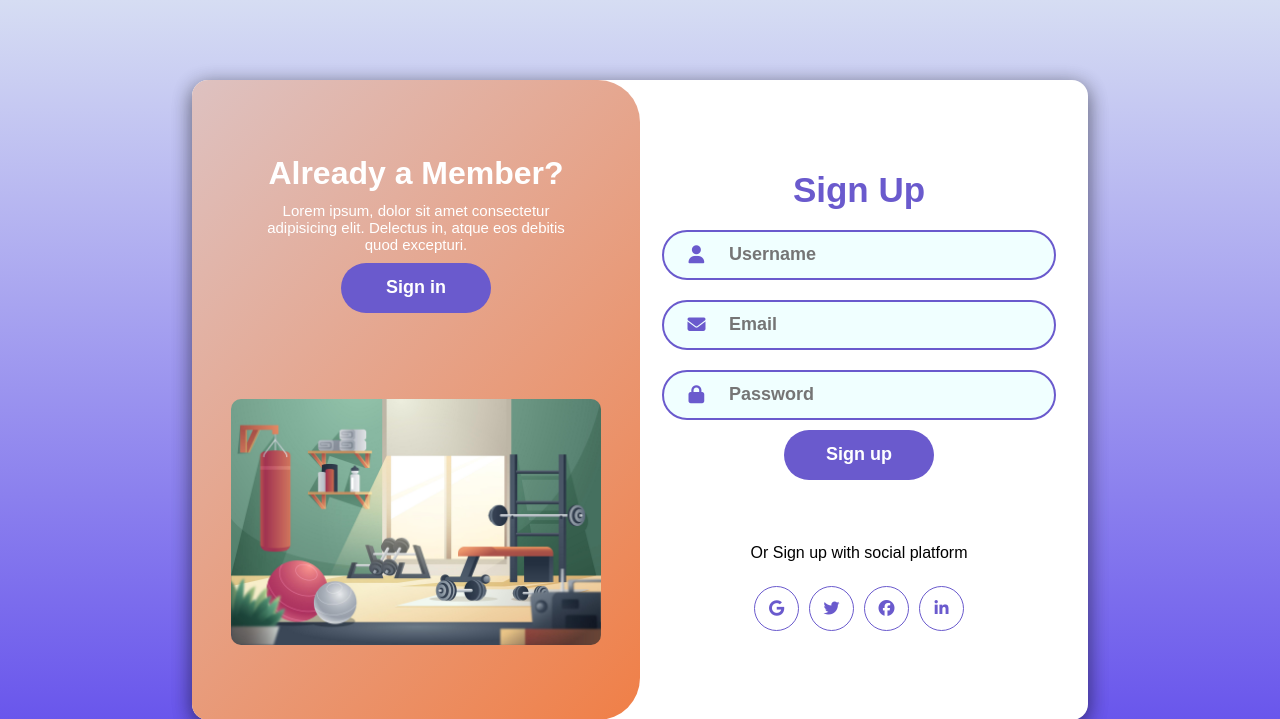
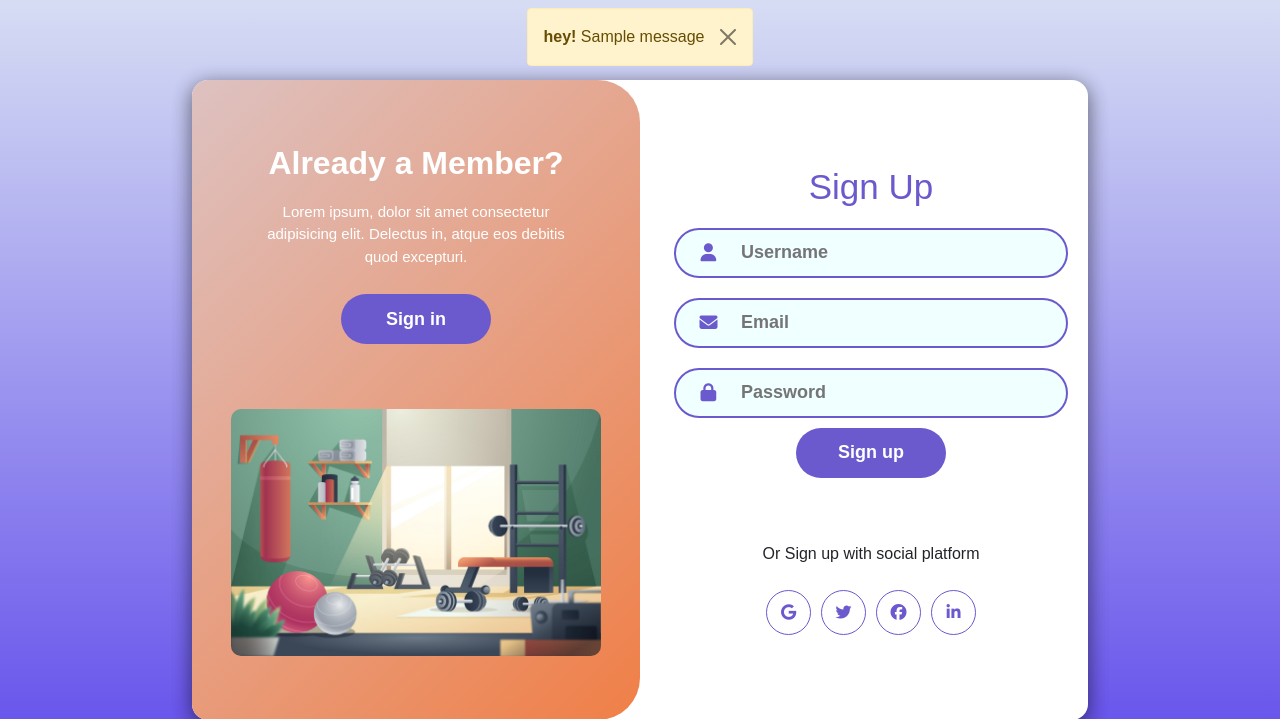
Before and after one commit to RynoCODE/Gym-Website, a Django app: page /signup/ in a window 1280 px wide. Shown: the top 719 px of the page. Run offline with Django 5.2, Linux system fonts and the light colour scheme; tables that the repository leaves empty hold one stand-in row (values such as "Sample post"); one stand-in notice (Sample message) is shown.

Commit message:
alert message added

```diff
--- a/app/static/styles/signup.css
+++ b/app/static/styles/signup.css
@@ -11,6 +11,18 @@ body {
     justify-content: center;
     min-height: 100vh;
     background: linear-gradient(rgb(214, 221, 243), rgb(93, 71, 235));
+}
+
+.alertBox {
+    display: flex;
+    justify-content: center;
+    align-items: center;
+    position: absolute;
+    top: 0.5rem;
+}
+
+.alert {
+    z-index: 99;
 }
 
 .container {
--- a/app/templates/signup.html
+++ b/app/templates/signup.html
@@ -4,6 +4,12 @@
   <head>
     <meta charset="UTF-8" />
     <meta name="viewport" content="width=device-width, initial-scale=1.0" />
+    <link
+      href="https://cdn.jsdelivr.net/npm/bootstrap@5.0.2/dist/css/bootstrap.min.css"
+      rel="stylesheet"
+      integrity="sha384-EVSTQN3/azprG1Anm3QDgpJLIm9Nao0Yz1ztcQTwFspd3yD65VohhpuuCOmLASjC"
+      crossorigin="anonymous"
+    />
     <link
       rel="stylesheet"
       href="https://cdnjs.cloudflare.com/ajax/libs/font-awesome/6.5.1/css/all.min.css"
@@ -17,6 +23,19 @@
     <title>signin-signup</title>
   </head>
   <body>
+    <div class="alertBox">
+      {% for msg in messages %}
+      <div class="alert alert-warning alert-dismissible fade show" role="alert">
+        <strong>hey!</strong> {{ msg }}
+        <button
+          type="button"
+          class="btn-close"
+          data-bs-dismiss="alert"
+          aria-label="Close"
+        ></button>
+      </div>
+      {% endfor %}
+    </div>
     <div class="container container sign-up-mode">
       <div class="signin-signup">
         <form action="" class="sign-in-form">
@@ -49,7 +68,7 @@
           </div>
           <div class="input-filed">
             <i class="fas fa-envelope"></i>
-            <input type="text" name="email"placeholder="Email" />
+            <input type="text" name="email" placeholder="Email" />
           </div>
           <div class="input-filed">
             <i class="fas fa-lock"></i>
@@ -92,6 +111,16 @@
         </div>
       </div>
     </div>
+    <script
+      src="https://cdn.jsdelivr.net/npm/@popperjs/core@2.9.2/dist/umd/popper.min.js"
+      integrity="sha384-IQsoLXl5PILFhosVNubq5LC7Qb9DXgDA9i+tQ8Zj3iwWAwPtgFTxbJ8NT4GN1R8p"
+      crossorigin="anonymous"
+    ></script>
+    <script
+      src="https://cdn.jsdelivr.net/npm/bootstrap@5.0.2/dist/js/bootstrap.min.js"
+      integrity="sha384-cVKIPhGWiC2Al4u+LWgxfKTRIcfu0JTxR+EQDz/bgldoEyl4H0zUF0QKbrJ0EcQF"
+      crossorigin="anonymous"
+    ></script>
     <script src="{% static 'js/signup.js'}"></script>
   </body>
 </html>
```
Also changed, not shown: app/static/styles/signin.css (+8 -4 lines), app/templates/signin.html (+5 -6 lines), db.sqlite3.
